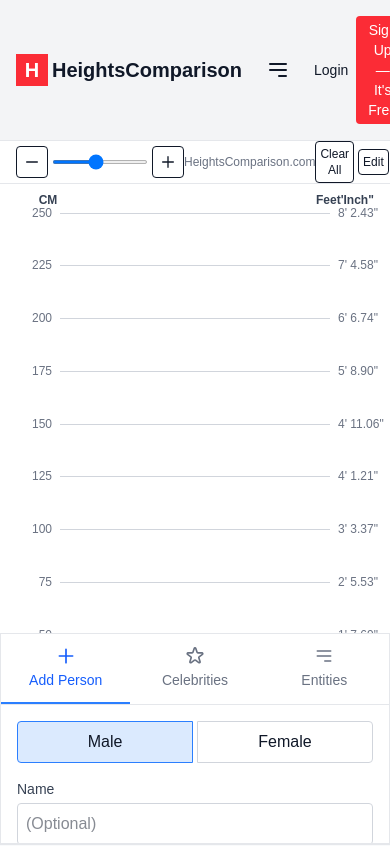
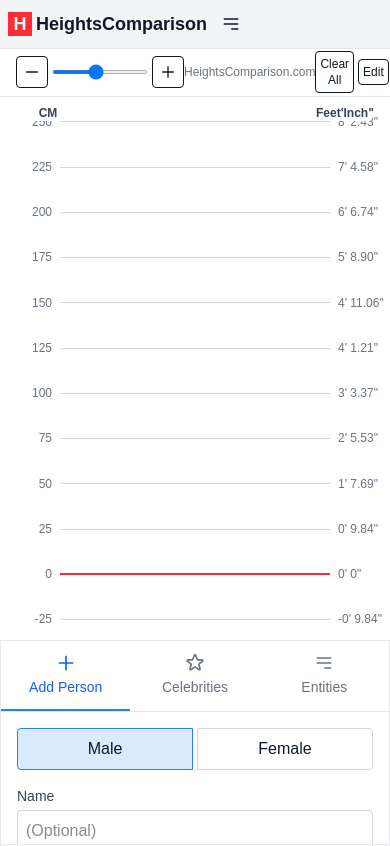
Before and after one commit to bibekrask/heightscompare, a Next.js app: page / in a window 390 px wide. Shown: the top 846 px of the page. Built offline with nearby package versions, Linux system fonts and the light colour scheme.

Commit message:
dev: better mobile design

```diff
--- a/src/app/page.tsx
+++ b/src/app/page.tsx
@@ -59,32 +59,49 @@ const AppHeader = () => {
   const [isMenuOpen, setIsMenuOpen] = useState(false);
 
   return (
-    <header className="p-4 bg-gray-100 dark:bg-gray-800 border-b border-gray-200 dark:border-gray-700 sticky top-0 z-30 flex justify-between items-center">
-      <div className="flex items-center space-x-4">
-        <div className="font-bold text-xl flex items-center">
-          <span className="w-8 h-8 bg-red-500 text-white flex items-center justify-center mr-1">H</span>
+    <header className="p-2 md:p-4 bg-gray-100 dark:bg-gray-800 border-b border-gray-200 dark:border-gray-700 sticky top-0 z-30">
+      <div className="flex justify-between items-center">
+        <div className="flex items-center space-x-2 md:space-x-4">
+          <div className="font-bold text-lg md:text-xl flex items-center">
+            <span className="w-6 h-6 md:w-8 md:h-8 bg-red-500 text-white flex items-center justify-center mr-1">H</span>
             HeightsComparison
           </div>
           {/* Menu button for mobile */}
           <button
             onClick={() => setIsMenuOpen(!isMenuOpen)}
-          className="md:hidden p-2 hover:bg-gray-200 dark:hover:bg-gray-700 rounded"
+            className="md:hidden p-1.5 hover:bg-gray-200 dark:hover:bg-gray-700 rounded"
           >
-          <svg xmlns="http://www.w3.org/2000/svg" className="h-6 w-6" fill="none" viewBox="0 0 24 24" stroke="currentColor">
+            <svg xmlns="http://www.w3.org/2000/svg" className="h-5 w-5" fill="none" viewBox="0 0 24 24" stroke="currentColor">
               <path strokeLinecap="round" strokeLinejoin="round" strokeWidth={2} d="M4 6h16M4 12h16m-7 6h7" />
             </svg>
           </button>
-        {/* Navigation menu - hidden on mobile unless menu is open */}
-        <nav className={`${isMenuOpen ? 'absolute top-full left-0 right-0 bg-gray-100 dark:bg-gray-800 border-b border-gray-200 dark:border-gray-700 p-4 md:p-0' : 'hidden'} md:flex md:relative md:space-x-4 text-sm`}>
-          <Link href="/" className="block py-2 md:py-0 hover:underline cursor-pointer">Home</Link>
-          <Link href="/about" className="block py-2 md:py-0 hover:underline cursor-pointer">About</Link>
-          <Link href="/contact" className="block py-2 md:py-0 hover:underline cursor-pointer">Contact</Link>
+          {/* Desktop Navigation */}
+          <nav className="hidden md:flex space-x-4 text-sm">
+            <Link href="/" className="hover:underline cursor-pointer">Home</Link>
+            <Link href="/about" className="hover:underline cursor-pointer">About</Link>
+            <Link href="/contact" className="hover:underline cursor-pointer">Contact</Link>
           </nav>
         </div>
-      <div className="flex items-center space-x-2">
+        {/* Desktop Auth Buttons */}
+        <div className="hidden md:flex items-center space-x-2">
           <button className="text-sm">Login</button>
           <button className="text-sm bg-red-500 text-white px-3 py-1 rounded">Sign Up &mdash; It&apos;s Free</button>
         </div>
+      </div>
+
+      {/* Mobile Navigation Menu */}
+      {isMenuOpen && (
+        <nav className="md:hidden absolute left-0 right-0 top-full bg-gray-100 dark:bg-gray-800 border-b border-gray-200 dark:border-gray-700">
+          <div className="flex flex-col p-3 space-y-2">
+            <Link href="/" className="py-2 hover:bg-gray-200 dark:hover:bg-gray-700 px-3 rounded">Home</Link>
+            <Link href="/about" className="py-2 hover:bg-gray-200 dark:hover:bg-gray-700 px-3 rounded">About</Link>
+            <Link href="/contact" className="py-2 hover:bg-gray-200 dark:hover:bg-gray-700 px-3 rounded">Contact</Link>
+            <div className="border-t border-gray-200 dark:border-gray-700 my-2"></div>
+            <button className="text-left py-2 hover:bg-gray-200 dark:hover:bg-gray-700 px-3 rounded">Login</button>
+            <button className="bg-red-500 text-white py-2 px-3 rounded text-left">Sign Up &mdash; It&apos;s Free</button>
+          </div>
+        </nav>
+      )}
     </header>
   );
 };
@@ -1187,9 +1204,9 @@ export default function Home() {
       <AppHeader />
 
       {/* Main content area with Sidebar and Comparer */}
-      <div className="flex flex-col md:flex-row flex-grow overflow-hidden">
+      <div className="flex flex-col md:flex-row flex-grow overflow-y-auto md:overflow-hidden">
         {/* Main Comparison Area - 75% width on desktop */}
-        <div className="flex-grow flex flex-col overflow-hidden order-1 md:w-3/4">
+        <div className="flex flex-col overflow-hidden order-1 min-h-[70vh] md:min-h-0 md:w-3/4">
           <ComparerControls
             onClearAll={handleClearAll}
             onZoomIn={handleZoomIn}
@@ -1200,7 +1217,7 @@ export default function Home() {
           />
 
           {/* Comparer component container */}
-          <div className="relative bg-gray-200 dark:bg-gray-700 overflow-hidden flex-grow min-h-[75vh] md:min-h-0">
+          <div className="relative bg-gray-200 dark:bg-gray-700 overflow-hidden flex-grow md:min-h-0">
             <ImageComparer
               images={images}
               zoomLevel={zoomLevel}
@@ -1246,7 +1263,7 @@ export default function Home() {
           editingId={editingId}
           onSetEditingId={setEditingId}
           majorStep={majorStep}
-          className="w-full md:w-1/4 flex-shrink-0 border-t md:border-t-0 md:border-l border-gray-200 dark:border-gray-700 bg-white dark:bg-gray-900 flex flex-col overflow-y-auto order-2 max-h-[25vh] md:max-h-none md:h-full"
+          className="w-full md:w-1/4 flex-shrink-0 border-t md:border-t-0 md:border-l border-gray-200 dark:border-gray-700 bg-white dark:bg-gray-900 flex flex-col md:overflow-y-auto order-2 md:max-h-none md:h-full"
         />
       </div>
     </div>
```
Lines whose indentation alone changed are shown as unchanged.
